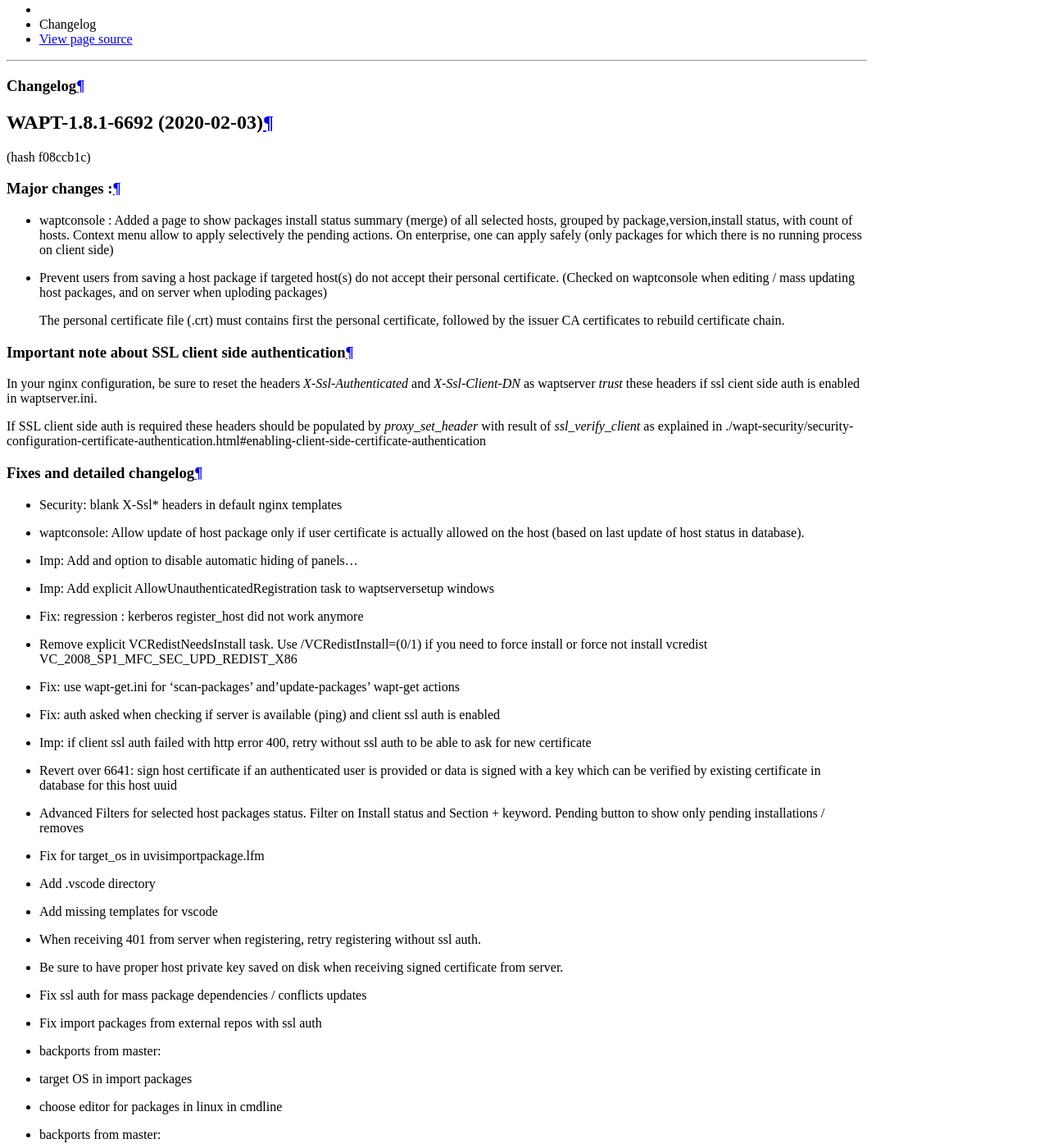
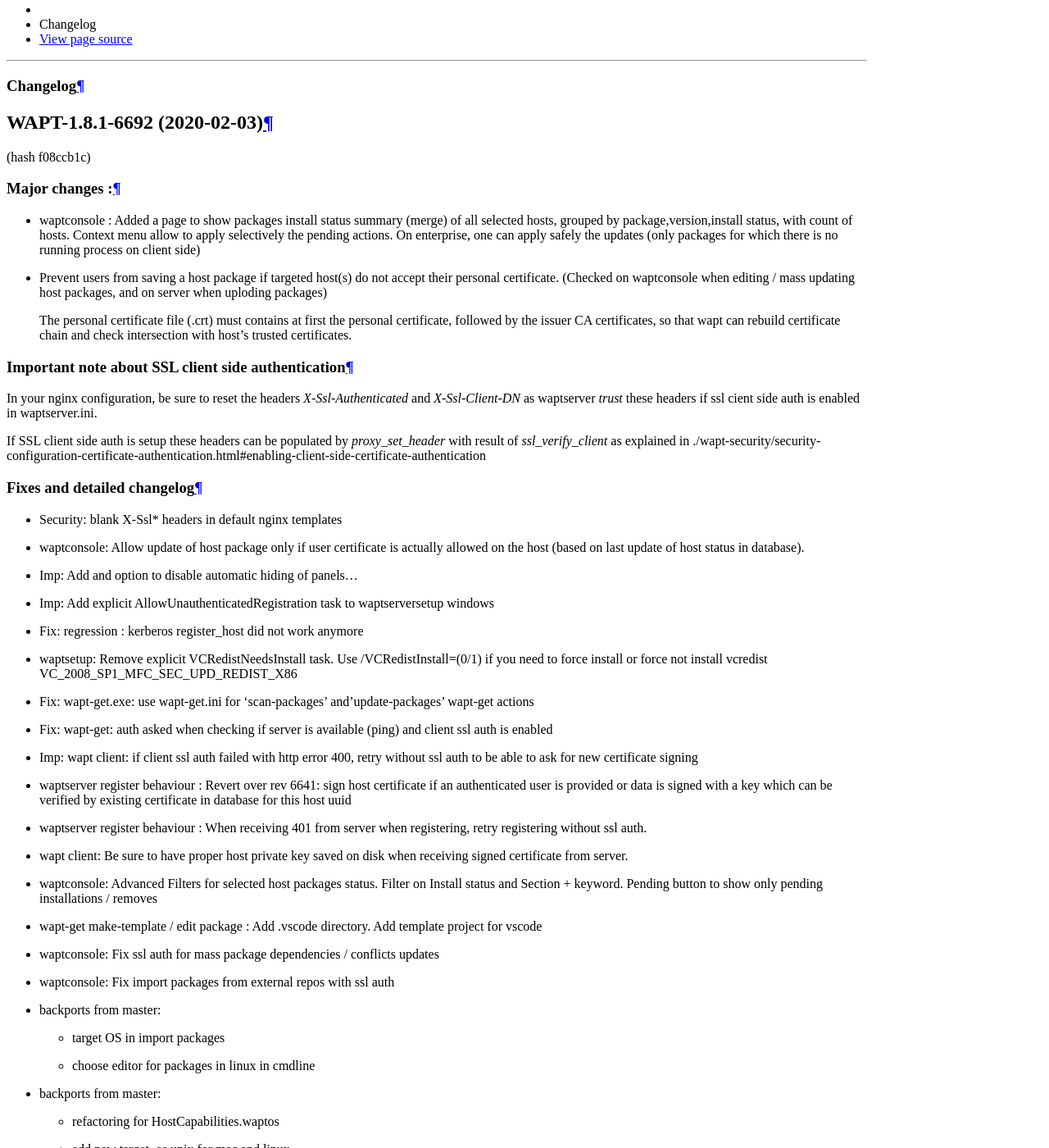
Before and after one commit to tranquilit/WAPT-Documentation, a Sphinx documentation site: the page built from source/wapt-changelog.rst, in a window 1280 px wide and 1400 px high, scrolled down 3754 px. Shown: the whole window at 82% size. Built offline with Sphinx 7.4.7 and the Read the Docs theme 2.0.0, drawn with Linux system fonts in a browser that asks for light colours; some of the changed text lies outside the part shown.

Commit message:
changelog WAPT-1.8.1-6692 (2020-02-03) (hash f08ccb1c)

```diff
--- a/source/wapt-changelog.rst
+++ b/source/wapt-changelog.rst
@@ -20,11 +20,11 @@
 ++++++++++++++++++++++++++++
 
 * waptconsole : Added a page to show packages install status summary (merge) of all selected hosts, grouped by package,version,install status, with count of hosts.
-  Context menu allow to apply selectively the pending actions. On enterprise, one can apply safely (only packages for which there is no running process on client side)
+  Context menu allow to apply selectively the pending actions. On enterprise, one can apply safely the updates (only packages for which there is no running process on client side)
 
 * Prevent users from saving a host package if targeted host(s) do not accept their personal certificate. (Checked on waptconsole when editing / mass updating host packages, and on server when uploding packages)
 
-  The personal certificate file (.crt) must contains first the personal certificate, followed by the issuer CA certificates to rebuild certificate chain.
+  The personal certificate file (.crt) must contains at first the personal certificate, followed by the issuer CA certificates, so that wapt can rebuild certificate chain and check intersection with host's trusted certificates.
 
 Important note about SSL client side authentication
 +++++++++++++++++++++++++++++++++++++++++++++++++++
@@ -32,7 +32,7 @@
 In your nginx configuration, be sure to reset the headers `X-Ssl-Authenticated` and `X-Ssl-Client-DN` as waptserver *trust* these headers if
 ssl cient side auth is enabled in waptserver.ini.
 
-If SSL client side auth is required these headers should be populated by `proxy_set_header` with result of `ssl_verify_client` as explained in ./wapt-security/security-configuration-certificate-authentication.html#enabling-client-side-certificate-authentication
+If SSL client side auth is setup these headers can be populated by `proxy_set_header` with result of `ssl_verify_client` as explained in ./wapt-security/security-configuration-certificate-authentication.html#enabling-client-side-certificate-authentication
 
 Fixes and detailed changelog
 ++++++++++++++++++++++++++++
@@ -47,37 +47,33 @@
 
 * Fix: regression : kerberos register_host did not work anymore
 
-* Remove explicit VCRedistNeedsInstall task. Use /VCRedistInstall=(0/1) if you need to force install or force not install vcredist VC_2008_SP1_MFC_SEC_UPD_REDIST_X86
-
-* Fix: use wapt-get.ini for 'scan-packages' and'update-packages' wapt-get actions
-
-* Fix: auth asked when checking if server is available (ping) and client ssl auth is enabled
-
-* Imp: if client ssl auth failed with http error 400, retry without ssl auth to be able to ask for new certificate
-
-* Revert over 6641: sign host certificate if an authenticated user is provided or data is signed with a key which can be verified by existing certificate in database for this host uuid
-
-* Advanced Filters for selected host packages status. Filter on Install status and Section + keyword. Pending button to show only pending installations / removes
-
-* Fix for target_os in uvisimportpackage.lfm
-
-* Add .vscode directory
-
-* Add missing templates for vscode
-
-* When receiving 401 from server when registering, retry registering without ssl auth.
-
-* Be sure to have proper host private key saved on disk when receiving signed certificate from server.
-
-* Fix ssl auth for mass package dependencies / conflicts updates
-
-* Fix import packages from external repos with ssl auth
+* waptsetup: Remove explicit VCRedistNeedsInstall task. Use /VCRedistInstall=(0/1) if you need to force install or force not install vcredist VC_2008_SP1_MFC_SEC_UPD_REDIST_X86
+
+* Fix: wapt-get.exe: use wapt-get.ini for 'scan-packages' and'update-packages' wapt-get actions
+
+* Fix: wapt-get: auth asked when checking if server is available (ping) and client ssl auth is enabled
+
+* Imp: wapt client: if client ssl auth failed with http error 400, retry without ssl auth to be able to ask for new certificate signing
+
+* waptserver register behaviour : Revert over rev 6641: sign host certificate if an authenticated user is provided or data is signed with a key which can be verified by existing certificate in database for this host uuid
+
+* waptserver register behaviour : When receiving 401 from server when registering, retry registering without ssl auth.
+
+* wapt client: Be sure to have proper host private key saved on disk when receiving signed certificate from server.
+
+* waptconsole: Advanced Filters for selected host packages status. Filter on Install status and Section + keyword. Pending button to show only pending installations / removes
+
+* wapt-get make-template / edit package : Add .vscode directory. Add template project for vscode
+
+* waptconsole: Fix ssl auth for mass package dependencies / conflicts updates
+
+* waptconsole: Fix import packages from external repos with ssl auth
 
 * backports from master:
 
-- target OS in import packages
-
-- choose editor for packages in linux in cmdline
+  - target OS in import packages
+
+  - choose editor for packages in linux in cmdline
 
 * backports from master:
 
@@ -97,10 +93,11 @@
 
 * Fix for repo-sync
 
-* allow kerberos or ssl auth check in waptserver only if enabled in waptserver.ini config file.
+* waptserver : allow kerberos or ssl auth check in waptserver only if enabled in waptserver.ini config file.
 
 * Add two setuphelpers for linux : type_debian and type_redhat
-indent the local sync.json
+
+  indent the local sync.json
 
 * use get_os_version and windows_version_from_registry instead of windows_version
 
@@ -132,9 +129,9 @@
 
 * force restart if windows task is broken
 
-* use sys._exit(10) to ask nssm to restart service in case of unhandled exception in waptservice (loops..)
-
-* don't log / store into db Wapt.runstatus if not changed
+* waptservice: use sys._exit(10) to ask nssm to restart service in case of unhandled exception in waptservice (loops..)
+
+* wapt client: don't log / store into db Wapt.runstatus if not changed
 
 
 WAPT-1.8.0-6641 (2020-01-24)
@@ -148,7 +145,7 @@
 
 * Repository access rules defined in waptconsole. Depending of client IP, site, computername, one can define which secondary reporitory URL to use (Enterprise).
 
-As a consequence, the DNS query method (with SRV records) is no more supported.
+  As a consequence, the DNS query method (with SRV records) is no more supported.
 
 * The package and signature process has been changed to be compatible with python3. Serialization of dict is now sorted by key alphabetically.
   Wapt agents prior than version 1.7.1 will not be able to use new packages. (see git hash SHA-1: f571e55594617b43ed83003faeef4911474a84db)
```
